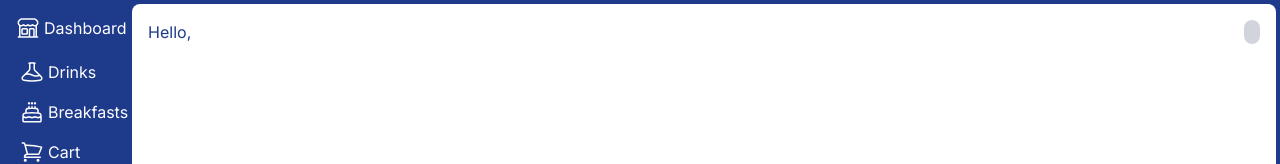
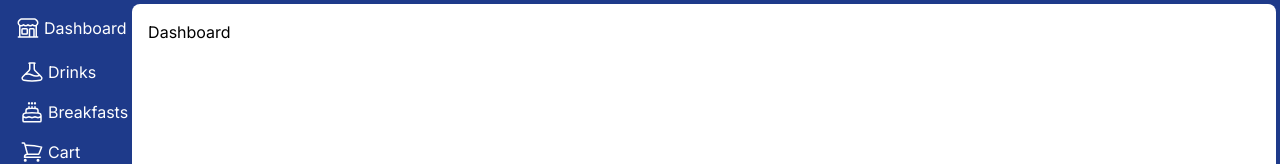
Before and after one commit to BangMach/gemo-orders-3.1, a Next.js app: page / in a window 1280 px wide. Shown: the top 164 px of the page. Built offline with nearby package versions, Linux system fonts and the light colour scheme; no server answers.

Commit message:
attempt to fix the blank url

```diff
--- a/src/app/_app.tsx
+++ b/src/app/_app.tsx
@@ -1,11 +1,7 @@
 import "@/styles/globals.css"
 
 import LayOut from "./components/layout"
-import { SessionProvider } from "next-auth/react"
 
-export default function App({
-  Component,
-  pageProps: { session, ...pageProps },
-}) {
+export default function App({}) {
   return <LayOut>Test</LayOut>
 }
--- a/src/app/page.tsx
+++ b/src/app/page.tsx
@@ -1,3 +1,4 @@
+import LayOut from "./components/layout"
 import dynamic from "next/dynamic"
 
 const DynamicHomeComponent = dynamic(() => import("./components/home"), {
@@ -5,5 +6,5 @@ const DynamicHomeComponent = dynamic(() => import("./components/home"), {
 })
 
 export default function Home() {
-  return <DynamicHomeComponent />
+  return <LayOut>Dashboard</LayOut>
 }
```
